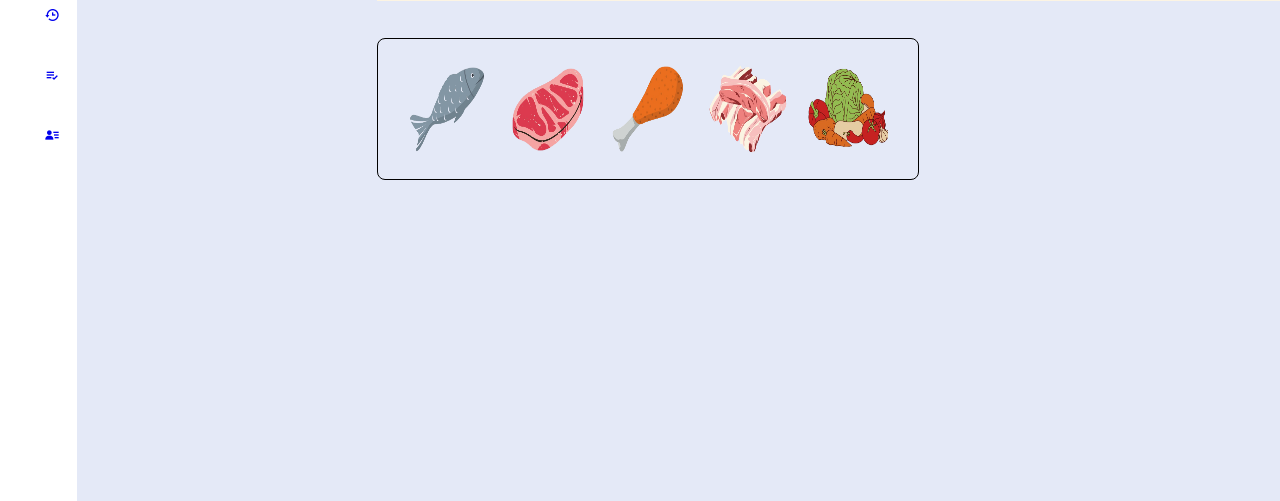
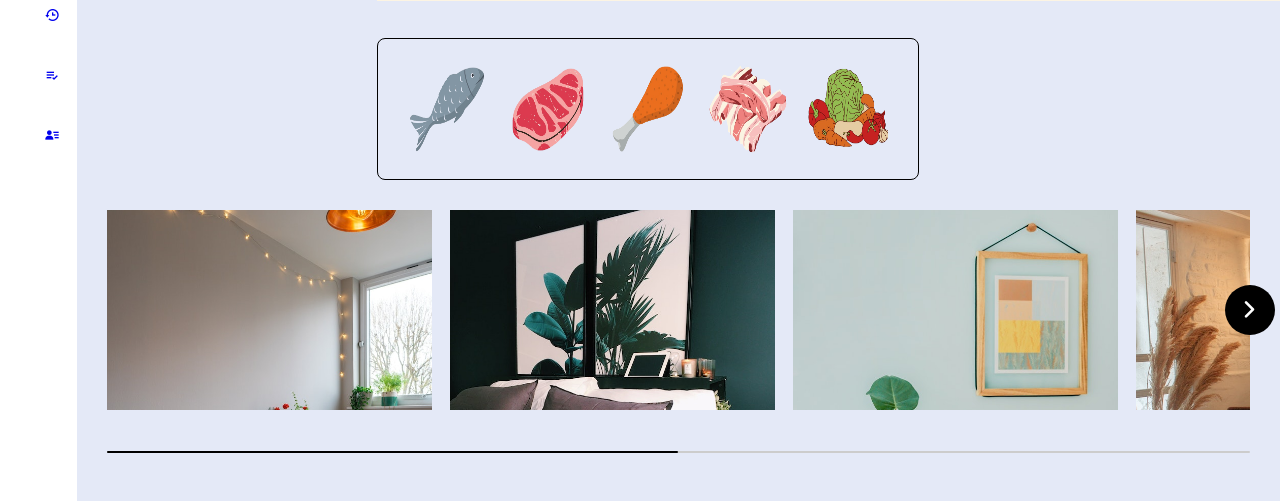
Before and after one commit to Agi17/dishcover-ui, a PHP site: page /home.php in a window 1280 px wide. Shown: the part 299-800 px from the top of the page. Run offline with PHP 8.4, Linux system fonts and the light colour scheme; the visitor is signed in with stand-in values (Sample User, id 1).

Commit message:
slider sample

```diff
--- a/home.php
+++ b/home.php
@@ -6,25 +6,167 @@ session_start();
 /* // Connection in Database*/
 
 if (!isset($_SESSION['email'])) {
-  header( 'Location: index.php' );
+    header('Location: index.php');
 }
 
 ?>
 <!-- Coding by CodingLab | www.codinglabweb.com -->
 <html lang="en">
+
 <head>
     <meta charset="UTF-8">
     <meta http-equiv="X-UA-Compatible" content="IE=edge">
     <meta name="viewport" content="width=device-width, initial-scale=1.0">
 
     <!----======== CSS ======== -->
-    <link rel="stylesheet" href="home.css">
+    <link rel="stylesheet" href="home.css" />
 
     <!----===== Boxicons CSS ===== -->
-    <link href='https://unpkg.com/boxicons@2.1.1/css/boxicons.min.css' rel='stylesheet'>
+    <link href='https://unpkg.com/boxicons@2.1.1/css/boxicons.min.css' rel='stylesheet' />
+    <link rel="stylesheet" href="https://fonts.googleapis.com/css2?family=Material+Symbols+Rounded:opsz,wght,FILL,GRAD@48,400,0,0" />
+    <!--<title>Dashboard Sidebar Menu</title>-->
 
-    <!--<title>Dashboard Sidebar Menu</title>-->
+    <!-- Script for Slider -->
+    <script src="script.js" defer></script>
+
+    <!-- Internal CSS for Slider -->
+    <style>
+        .container {
+            margin: auto;
+            max-width: 1200px;
+            width: 95%;
+        }
+
+        .slider-wrapper {
+            position: relative;
+        }
+
+        .slider-wrapper .slide-button {
+            position: absolute;
+            top: 50%;
+            outline: none;
+            border: none;
+            height: 50px;
+            width: 50px;
+            z-index: 5;
+            color: #fff;
+            display: flex;
+            cursor: pointer;
+            font-size: 2.2rem;
+            background: #000;
+            align-items: center;
+            justify-content: center;
+            border-radius: 50%;
+            transform: translateY(-50%);
+        }
+
+        .slider-wrapper .slide-button:hover {
+            background: #404040;
+        }
+
+        .slider-wrapper .slide-button#prev-slide {
+            left: -25px;
+            display: none;
+            border: 2px solid red;
+        }
+
+        .slider-wrapper .slide-button#next-slide {
+            right: -25px;
+        }
+
+        .slider-wrapper .image-list {
+            display: grid;
+            grid-template-columns: repeat(10, 1fr);
+            gap: 18px;
+            font-size: 0;
+            list-style: none;
+            margin-bottom: 30px;
+            overflow-x: auto;
+            scrollbar-width: none;
+            height: 200px;
+        }
+
+        .slider-wrapper .image-list::-webkit-scrollbar {
+            display: none;
+        }
+
+        .slider-wrapper .image-list .image-item {
+            width: 325px;
+            height: 400px;
+            object-fit: cover;
+        }
+
+        .container .slider-scrollbar {
+            height: 24px;
+            width: 100%;
+            display: flex;
+            align-items: center;
+        }
+
+        .slider-scrollbar .scrollbar-track {
+            background: #ccc;
+            width: 100%;
+            height: 2px;
+            display: flex;
+            align-items: center;
+            border-radius: 4px;
+            position: relative;
+        }
+
+        .slider-scrollbar:hover .scrollbar-track {
+            height: 4px;
+        }
+
+        .slider-scrollbar .scrollbar-thumb {
+            position: absolute;
+            background: #000;
+            top: 0;
+            bottom: 0;
+            width: 50%;
+            height: 100%;
+            cursor: grab;
+            border-radius: inherit;
+        }
+
+        .slider-scrollbar .scrollbar-thumb:active {
+            cursor: grabbing;
+            height: 8px;
+            top: -2px;
+        }
+
+        .slider-scrollbar .scrollbar-thumb::after {
+            content: "";
+            position: absolute;
+            left: 0;
+            right: 0;
+            top: -10px;
+            bottom: -10px;
+        }
+
+        /* Styles for mobile and tablets */
+        @media only screen and (max-width: 1023px) {
+            .slider-wrapper .slide-button {
+                display: none !important;
+            }
+
+            .slider-wrapper .image-list {
+                gap: 10px;
+                margin-bottom: 15px;
+                scroll-snap-type: x mandatory;
+            }
+
+            .slider-wrapper .image-list .image-item {
+                width: 280px;
+                height: 380px;
+            }
+
+            .slider-scrollbar .scrollbar-thumb {
+                width: 20%;
+            }
+        }
+    </style>
 </head>
+
 <body>
     <section class="wrapper">
         <nav class="sidebar close">
@@ -48,14 +190,14 @@ if (!isset($_SESSION['email'])) {
                     <ul class="menu-links">
                         <li class="nav-link">
                             <a href="#">
-                            <i class= 'bx bx-home' ></i>
+                                <i class='bx bx-home'></i>
                                 <span class="text nav-text">Home</span>
                             </a>
                         </li>
 
                         <li class="nav-link">
                             <a href="#">
-                            <i class= 'bx bx-map' ></i>
+                                <i class='bx bx-map'></i>
                                 <span class="text nav-text">Map</span>
                             </a>
                         </li>
@@ -85,7 +227,7 @@ if (!isset($_SESSION['email'])) {
                 <div class="bottom-content">
                     <li class="nav-link">
                         <a href="#">
-                        <i class='bx bx-log-out icon' ></i>
+                            <i class='bx bx-log-out icon'></i>
                             <span class="text nav-text">Logout</span>
                         </a>
                     </li>
@@ -96,26 +238,51 @@ if (!isset($_SESSION['email'])) {
 
         <main class="main-content close">
             <div class="banner">
-            <img src="assets/market.png" class= "market" alt="Dishcover">
+                <img src="assets/market.png" class="market" alt="Dishcover">
             </div>
             <div>
                 <div class="dish-container">
                     <!-- <div class="dish-box"> -->
-                <img src="assets/fish.png" class= "fish" alt="Dishcover">
-                <img src="assets/beef.png" class= "beef" alt="Dishcover">
-                <img src="assets/chicken.png" class= "chicken" alt="Dishcover">
-                <img src="assets/pork.png" class= "pork" alt="Dishcover">
-                <img src="assets/vegetables.png" class= "vegetables" alt="Dishcover">
+                    <img src="assets/fish.png" class="fish" alt="Dishcover">
+                    <img src="assets/beef.png" class="beef" alt="Dishcover">
+                    <img src="assets/chicken.png" class="chicken" alt="Dishcover">
+                    <img src="assets/pork.png" class="pork" alt="Dishcover">
+                    <img src="assets/vegetables.png" class="vegetables" alt="Dishcover">
                     <!-- <p><i class="fa-brands fa-css3-alt"></i></p> -->
                     <!-- <a href="./subjects/css/">Cascading Style Sheet</a> -->
                 </div>
             </div>
             <!-- <div class="dish-box"> -->
-
             <!-- <p><i class="fa-brands fa-html5"></i></p>
             <a href="./subjects/html/">Hypertext Markup Language</a> -->
+            <!-- </div> -->
 
-
+            <div class="container">
+                <div class="slider-wrapper">
+                    <button id="prev-slide" class="slide-button material-symbols-rounded">
+                        chevron_left
+                    </button>
+                    <ul class="image-list">
+                        <img class="image-item" src="images/img-1.jpg" alt="img-1" />
+                        <img class="image-item" src="images/img-2.jpg" alt="img-2" />
+                        <img class="image-item" src="images/img-3.jpg" alt="img-3" />
+                        <img class="image-item" src="images/img-4.jpg" alt="img-4" />
+                        <img class="image-item" src="images/img-5.jpg" alt="img-5" />
+                        <img class="image-item" src="images/img-6.jpg" alt="img-6" />
+                        <img class="image-item" src="images/img-7.jpg" alt="img-7" />
+                        <img class="image-item" src="images/img-8.jpg" alt="img-8" />
+                        <img class="image-item" src="images/img-9.jpg" alt="img-9" />
+                        <img class="image-item" src="images/img-10.jpg" alt="img-10" />
+                    </ul>
+                    <button id="next-slide" class="slide-button material-symbols-rounded">
+                        chevron_right
+                    </button>
+                </div>
+                <div class="slider-scrollbar">
+                    <div class="scrollbar-track">
+                        <div class="scrollbar-thumb"></div>
+                    </div>
+                </div>
             </div>
         </main>
     </section>
@@ -159,4 +326,5 @@ if (!isset($_SESSION['email'])) {
     </script>
 
 </body>
+
 </html>
--- /dev/null
+++ b/script.js
@@ -0,0 +1,68 @@
+const initSlider = () => {
+    const imageList = document.querySelector(".slider-wrapper .image-list");
+    const slideButtons = document.querySelectorAll(".slider-wrapper .slide-button");
+    const sliderScrollbar = document.querySelector(".container .slider-scrollbar");
+    const scrollbarThumb = sliderScrollbar.querySelector(".scrollbar-thumb");
+    const maxScrollLeft = imageList.scrollWidth - imageList.clientWidth;
+
+    // Handle scrollbar thumb drag
+    scrollbarThumb.addEventListener("mousedown", (e) => {
+        const startX = e.clientX;
+        const thumbPosition = scrollbarThumb.offsetLeft;
+        const maxThumbPosition = sliderScrollbar.getBoundingClientRect().width - scrollbarThumb.offsetWidth;
+
+        // Update thumb position on mouse move
+        const handleMouseMove = (e) => {
+            const deltaX = e.clientX - startX;
+            const newThumbPosition = thumbPosition + deltaX;
+
+            // Ensure the scrollbar thumb stays within bounds
+            const boundedPosition = Math.max(0, Math.min(maxThumbPosition, newThumbPosition));
+            const scrollPosition = (boundedPosition / maxThumbPosition) * maxScrollLeft;
+
+            scrollbarThumb.style.left = `${boundedPosition}px`;
+            imageList.scrollLeft = scrollPosition;
+        }
+
+        // Remove event listeners on mouse up
+        const handleMouseUp = () => {
+            document.removeEventListener("mousemove", handleMouseMove);
+            document.removeEventListener("mouseup", handleMouseUp);
+        }
+
+        // Add event listeners for drag interaction
+        document.addEventListener("mousemove", handleMouseMove);
+        document.addEventListener("mouseup", handleMouseUp);
+    });
+
+    // Slide images according to the slide button clicks
+    slideButtons.forEach(button => {
+        button.addEventListener("click", () => {
+            const direction = button.id === "prev-slide" ? -1 : 1;
+            const scrollAmount = imageList.clientWidth * direction;
+            imageList.scrollBy({ left: scrollAmount, behavior: "smooth" });
+        });
+    });
+
+     // Show or hide slide buttons based on scroll position
+    const handleSlideButtons = () => {
+        slideButtons[0].style.display = imageList.scrollLeft <= 0 ? "none" : "flex";
+        slideButtons[1].style.display = imageList.scrollLeft >= maxScrollLeft ? "none" : "flex";
+    }
+
+    // Update scrollbar thumb position based on image scroll
+    const updateScrollThumbPosition = () => {
+        const scrollPosition = imageList.scrollLeft;
+        const thumbPosition = (scrollPosition / maxScrollLeft) * (sliderScrollbar.clientWidth - scrollbarThumb.offsetWidth);
+        scrollbarThumb.style.left = `${thumbPosition}px`;
+    }
+
+    // Call these two functions when image list scrolls
+    imageList.addEventListener("scroll", () => {
+        updateScrollThumbPosition();
+        handleSlideButtons();
+    });
+}
+
+window.addEventListener("resize", initSlider);
+window.addEventListener("load", initSlider);
```
Also changed, not shown: images/img-1.jpg (added), images/img-10.jpg (added), images/img-2.jpg (added), images/img-3.jpg (added), images/img-4.jpg (added), images/img-5.jpg (added), images/img-6.jpg (added), images/img-7.jpg (added), images/img-8.jpg (added), images/img-9.jpg (added), 1 other file. Lines whose indentation alone changed are shown as unchanged.
